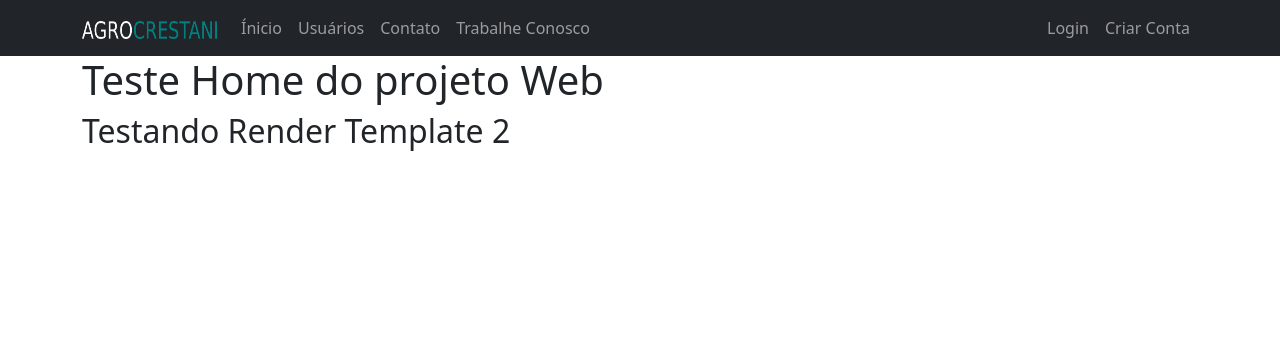
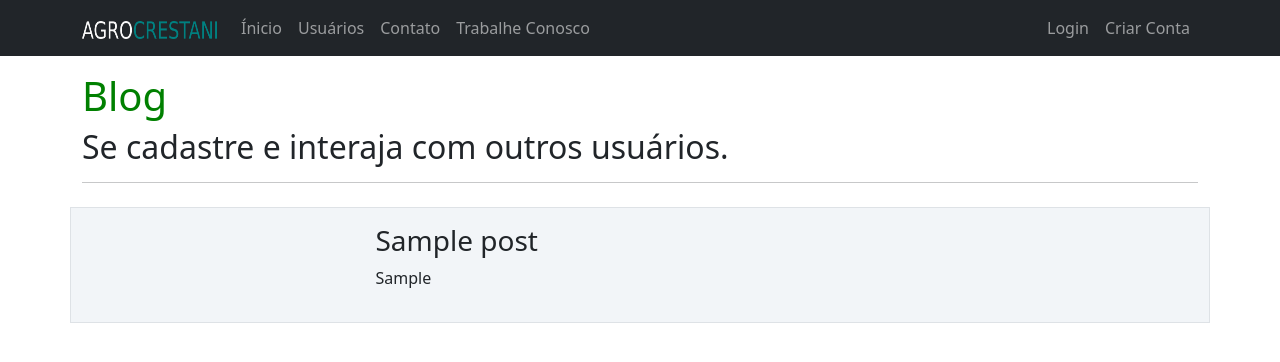
Before and after one commit to emersonlgregorio/SiteComunidade, a Flask app: page / in a window 1280 px wide. Shown: the top 362 px of the page. Run offline with Flask 2, Linux system fonts and the light colour scheme; tables that the repository leaves empty hold one stand-in row (values such as "Sample post").

Commit message:
Ajeitando a HomePage - Feed de Posts

```diff
--- a/crestani/routes.py
+++ b/crestani/routes.py
@@ -12,7 +12,8 @@ vagas = ['Auxiliar de Produção', "Mecânico de Maquinas Pesadas", 'Especialist
 
 @app.route('/')
 def home():
-    return render_template('home.html')
+    posts = Post.query.all()
+    return render_template('home.html', posts=posts)
 
 
 @app.route('/contato')
--- a/crestani/static/main.css
+++ b/crestani/static/main.css
@@ -36,3 +36,7 @@
 .number3 {
     font-weight: 500
 }
+
+.meupost {
+    background: #f2f5f8 !important;
+}
--- a/crestani/templates/home.html
+++ b/crestani/templates/home.html
@@ -1,8 +1,20 @@
 {% extends 'base.html' %}
 
 {% block body %}
-    <div class="container">
-        <h1>Teste Home do projeto Web</h1>
-        <h2>Testando Render Template 2</h2>
+    <div class="container mt-3">
+        <h1 style="color: green">Blog</h1>
+        <h2>Se cadastre e interaja com outros usuários.</h2>
+        <hr>
+        {% for post in posts %}
+            <div class="row mt-4 border p-3 meupost">
+                <div class="col col-3">
+                    <div class="image me-3"> <img src="{{ post.foto_perfil }}" class="rounded-circle" width="155"> </div>
+                </div>
+                <div class="col col-9">
+                    <h3>{{ post.titulo }}</h3>
+                    <p>{{post.corpo }}</p>
+                </div>
+            </div>
+        {% endfor %}
     </div>
 {% endblock %}
```
